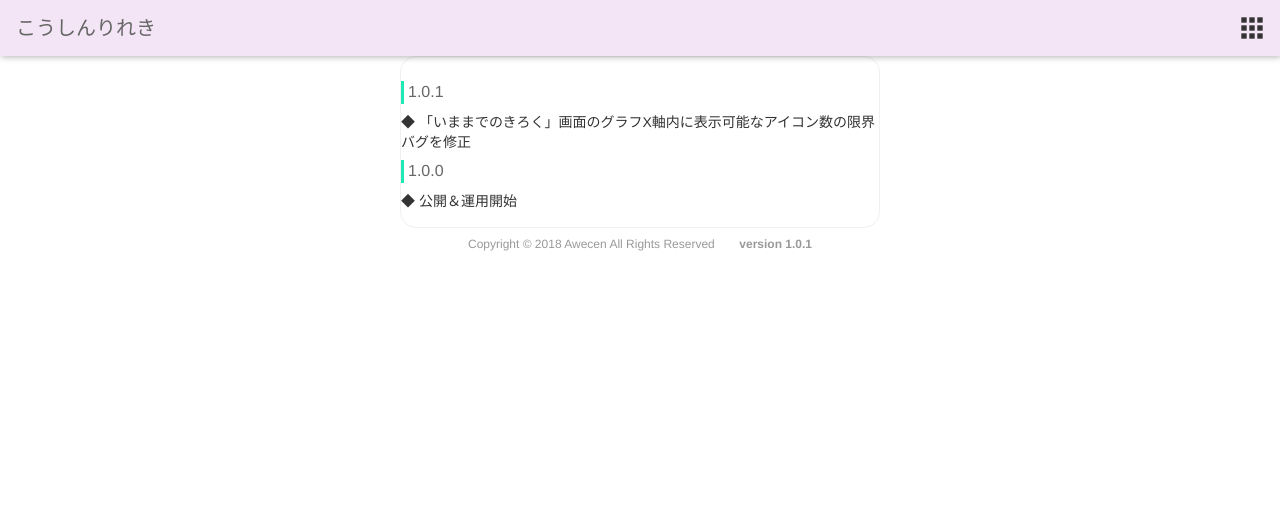
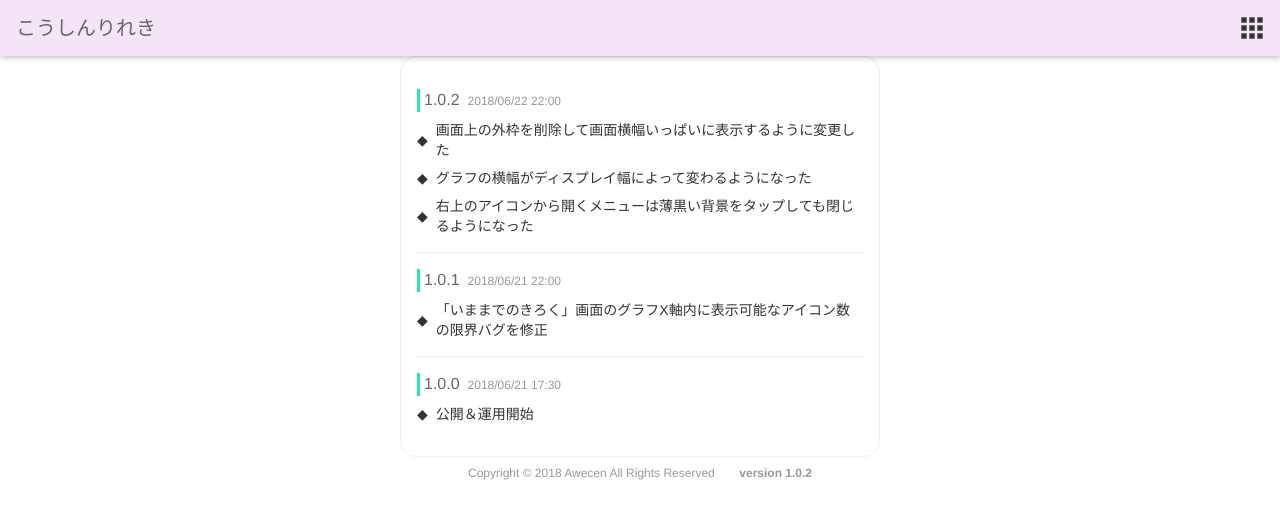
Before and after one commit to awecen/web.multi_switch, a Django app: template templates/multi_switch/whatsnew.html in a window 1280 px wide. Shown: the top 519 px of the page. Run offline with Django 3.2, Linux system fonts and the light colour scheme; the template is opened without the code that fills it, so the values that code supplies are empty; some libraries are stand-ins or nearby versions.

Commit message:
#000015 changed design in whatsnew screen

```diff
--- a/static/multi_switch/css/whatsnew.css
+++ b/static/multi_switch/css/whatsnew.css
@@ -1,12 +1,17 @@
 .new-release-body{
     display: flex;
     flex-direction: column;
-    padding: 16px 0;
+    padding: 16px;
 }
 
 .new-release-row{
     display: flex;
     flex-direction: column;
+    border-bottom: 1px #e8e8e8 dotted;
+    padding: 8px 0;
+}
+.new-release-row:last-child{
+    border-bottom: 0;
 }
 
 .new-release-row .title{
@@ -16,13 +21,25 @@
     border-left: 3px #1de9b6 solid;
     margin: 8px 0;
 }
+
+.new-release-row .title .date{
+    color: #999999;
+    font-size: 12px;
+    padding: 0 8px;
+}
+
 .new-release-row .features{
     display: flex;
     flex-direction: column;
     color: #333333;
     font-size: 14px;
 }
-
-.new-release-row .features .feature-item:before{
-    content: "◆ ";
+.new-release-row .features .feature-item {
+    display: flex;
+    flex-direction: row;
+    align-items: center;
+    margin-bottom: 8px;
 }
+.new-release-row .features .feature-item .sentence {
+    margin-left: 8px;
+}
--- a/static/multi_switch/js/base.js
+++ b/static/multi_switch/js/base.js
@@ -20,6 +20,17 @@ let Base = {
         Base.attachEventsForAppMenu('whatsnew', '/multi_switch/whatsnew/');
         Base.attachEventsForAppMenu('print', '/multi_switch/print/');
         Base.attachEventsForAppMenu('settings', '/multi_switch/settings/');
+
+        // 背景押しても
+        $(document).on('click', '.app-menu', function(){
+            Base.toggleAppMenu();
+        });
+
+        // 背景の上のBODYは
+        $(document).on('click', '.app-menu .body', function(e){
+            e.stopPropagation();
+        });
+
     },
 
     // app-menu 用イベント付加
--- a/static/multi_switch/js/whatsnew.js
+++ b/static/multi_switch/js/whatsnew.js
@@ -9,9 +9,17 @@ let Whatsnew = {
 
 
     showInfo: function(){
-
-        Whatsnew.appendInfoRowElement('1.0.1', ['「いままでのきろく」画面のグラフX軸内に表示可能なアイコン数の限界バグを修正']);
-        Whatsnew.appendInfoRowElement('1.0.0', ['公開＆運用開始']);
+        Whatsnew.appendInfoRowElement('1.0.2', '2018/06/22 22:00', [
+            '画面上の外枠を削除して画面横幅いっぱいに表示するように変更した',
+            'グラフの横幅がディスプレイ幅によって変わるようになった',
+            '右上のアイコンから開くメニューは薄黒い背景をタップしても閉じるようになった'
+        ]);
+        Whatsnew.appendInfoRowElement('1.0.1', '2018/06/21 22:00',[
+            '「いままでのきろく」画面のグラフX軸内に表示可能なアイコン数の限界バグを修正',
+        ]);
+        Whatsnew.appendInfoRowElement('1.0.0', '2018/06/21 17:30',[
+            '公開＆運用開始',
+        ]);
 
     },
 
@@ -20,7 +28,7 @@ let Whatsnew = {
      * @param {String} version_number - バージョン番号(e.g. 1.0.1)
      * @param {String[]} features - 内容
      */
-    appendInfoRowElement: function(version_number, features){
+    appendInfoRowElement: function(version_number, date_string, features){
       // (e.g.)
       //   <div class="new-release-row">
       //       <div class="title">1.0.1</div>
@@ -29,13 +37,23 @@ let Whatsnew = {
       //       </div>
       //   </div>
       let $row = $('<div class="new-release-row"></div>');
-      let $title = $('<div class="title">' + version_number + '</div>');
+      let $title = $('<div class="title"></div>');
       $title.appendTo($row);
+
+      let $titleSpan =  $('<span>' + version_number + '</span>');
+      let $dateSpan =  $('<span class="date">' + date_string + '</span>');
+      $titleSpan.appendTo($title);
+      $dateSpan.appendTo($title)
+
       let $features = $('<div class="features"></div>');
       $features.appendTo($row);
       for(let i = 0; i < features.length; i++){
-          let $item = $('<div class="feature-item">' + features[i] + '</div>');
+          let $item = $('<div class="feature-item"></div>');
           $item.appendTo($features);
+          let $mark = $('<div>◆</div>');
+          $mark.appendTo($item);
+          let $sentence = $('<div class="sentence">' + features[i] + '</div>');
+          $sentence.appendTo($item);
       }
       $('.new-release-body').append($row);
     },
--- a/templates/multi_switch/base.html
+++ b/templates/multi_switch/base.html
@@ -58,7 +58,7 @@
     </div>
     <div class="signature">
         <div class="water-mark">Copyright © 2018 Awecen All Rights Reserved</div>
-        <div class="version">version 1.0.1</div>
+        <div class="version">version 1.0.2</div>
     </div>
     <!-- ロード画面 -->
     <div id="loading-overlay">
```
